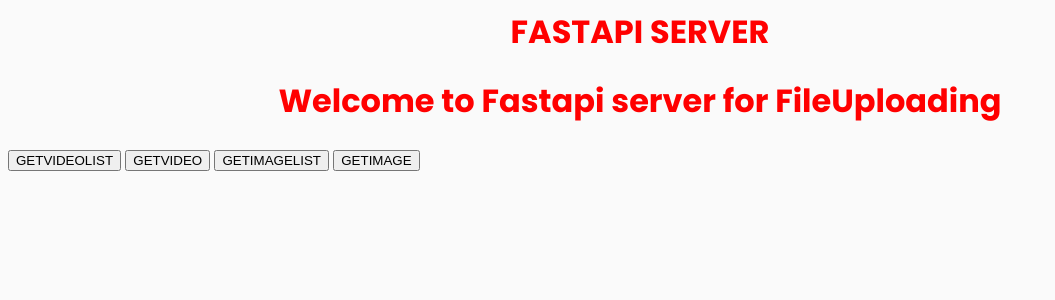
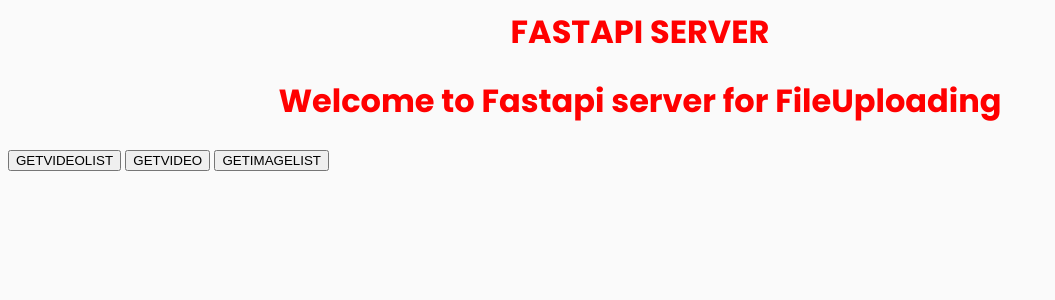
Before and after one commit to leekwansoo/fastapi_jinja, a FastAPI app: page / in a window 1280 px wide. Shown: the top 300 px of the page, without its empty margins (0-1055 px from the left). Run offline with FastAPI, Linux system fonts and the light colour scheme.

Commit message:
fix the bugs

```diff
--- a/templates/index.html
+++ b/templates/index.html
@@ -9,8 +9,7 @@
     <h1>Welcome to Fastapi server for FileUploading</h1>
         <button id = videolist onclick = "newwindow(id)">GETVIDEOLIST</button>
         <button id = video onclick = "newwindow(id)">GETVIDEO</button>
-        <button id = imagelist onclick = "newwindow(id)">GETIMAGELIST</button>
-        <button id = image onclick = "newwindow(id)">GETIMAGE</button>
+        <button id = getimage onclick = "newwindow(id)">GETIMAGELIST</button>
 </body>
 <script>
     function newwindow(id) {
```
